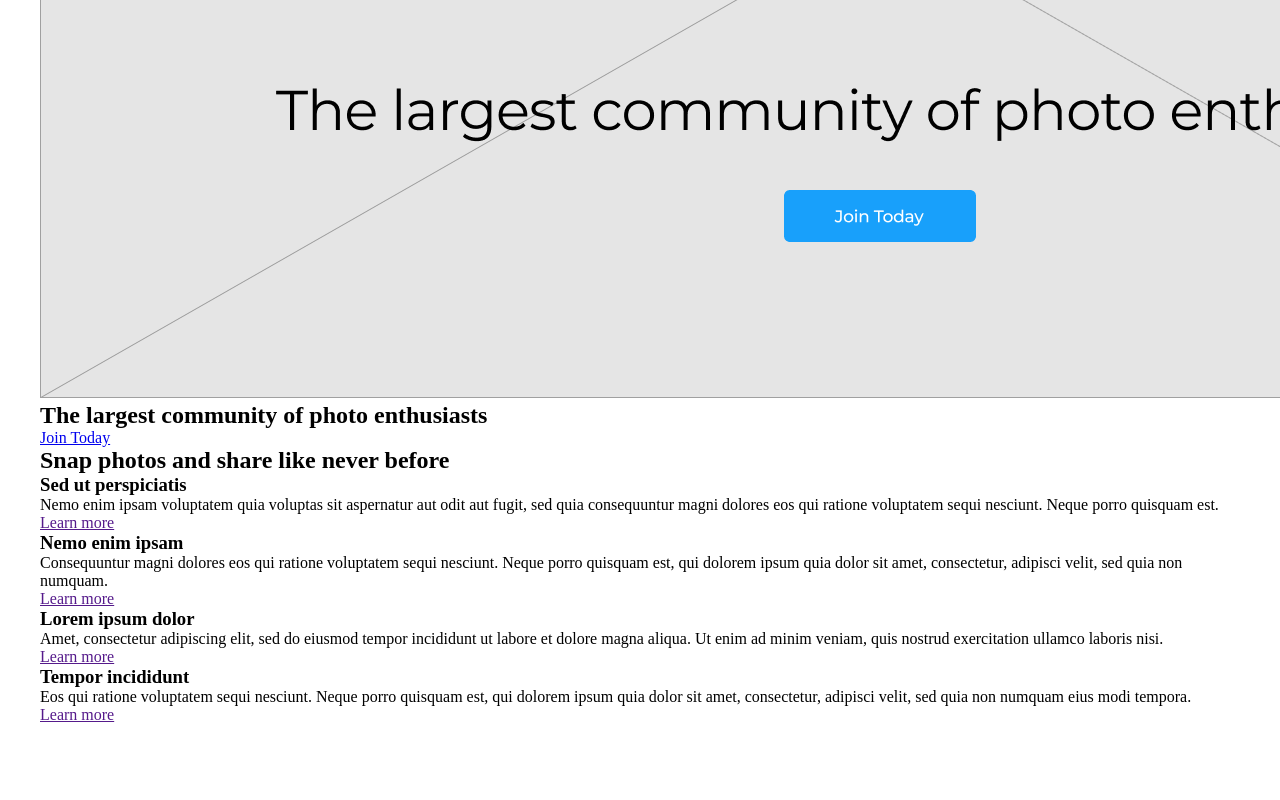
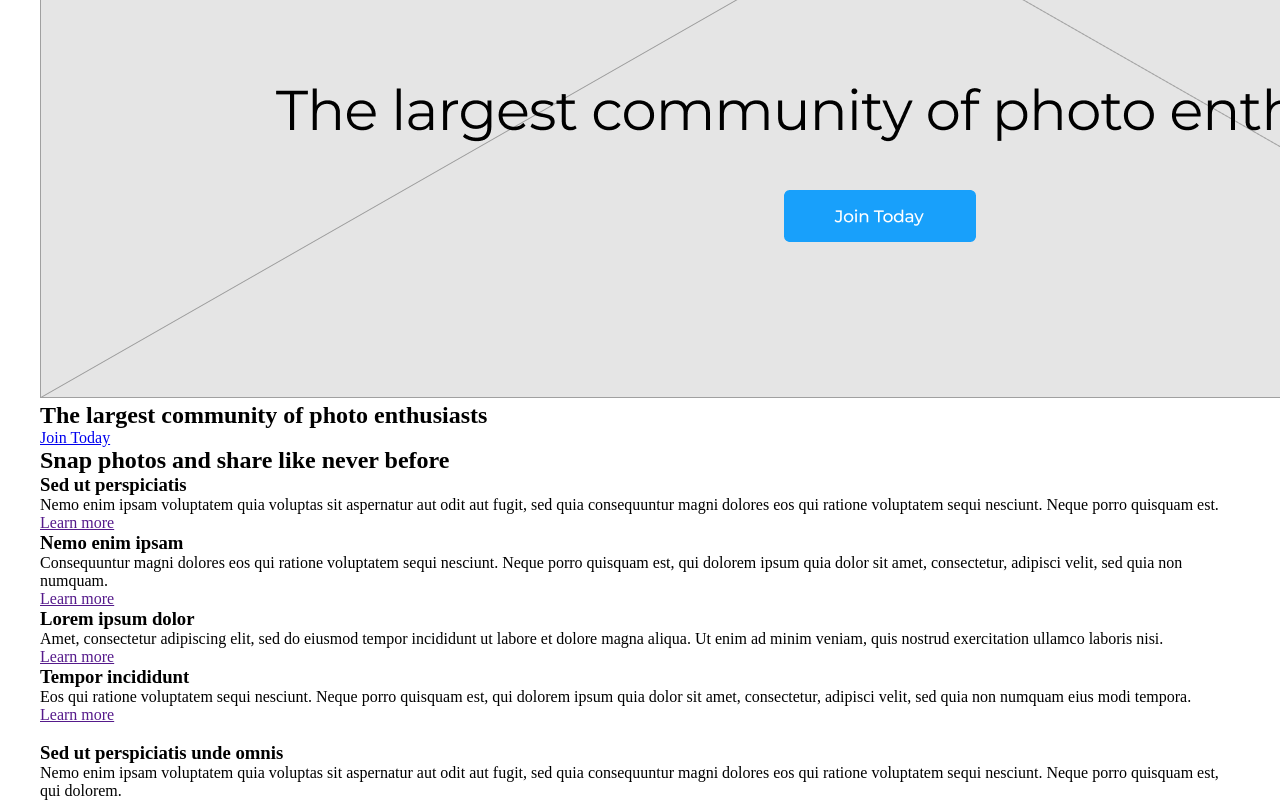
Before and after one commit to micah-maclean/Vem-Ser-Wireframe, a plain HTML site: page index.html in a window 1280 px wide. Shown: the part 652-1452 px from the top of the page. Before the commit the page ends 1376 px from the top, so only its background shows below. Drawn offline with Linux system fonts and the light colour scheme.

Commit message:
Adicionando a seção image-left

```diff
--- a/index.html
+++ b/index.html
@@ -92,7 +92,17 @@
           </div>
         </div>
       </section>
-      <section id="image-left"><div class="container"></div></section>
+      <section id="image-left">
+        <div class="container">
+          <div class="flex-container">
+            <img src="" alt="">
+            <div class="card">
+              <h3>Sed ut perspiciatis unde omnis</h3>
+              <p>Nemo enim ipsam voluptatem quia voluptas sit aspernatur aut odit aut fugit, sed quia consequuntur magni dolores eos qui ratione voluptatem sequi nesciunt. Neque porro quisquam est, qui dolorem.</p>
+            </div>
+          </div>
+        </div>
+      </section>
       <section id="image-right"><div class="container"></div></section>
       <section id="testimonials"><div class="container"></div></section>
       <section id="contact"><div class="container"></div></section>
```
